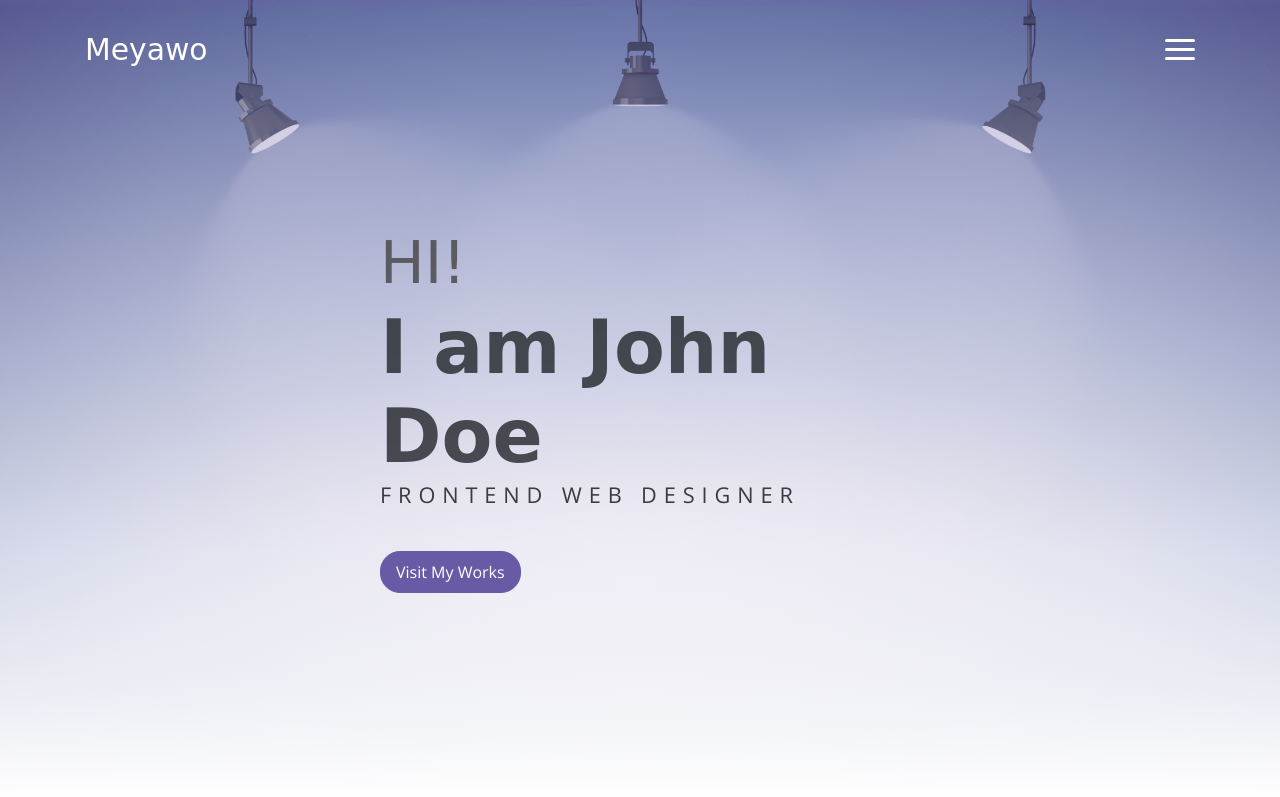
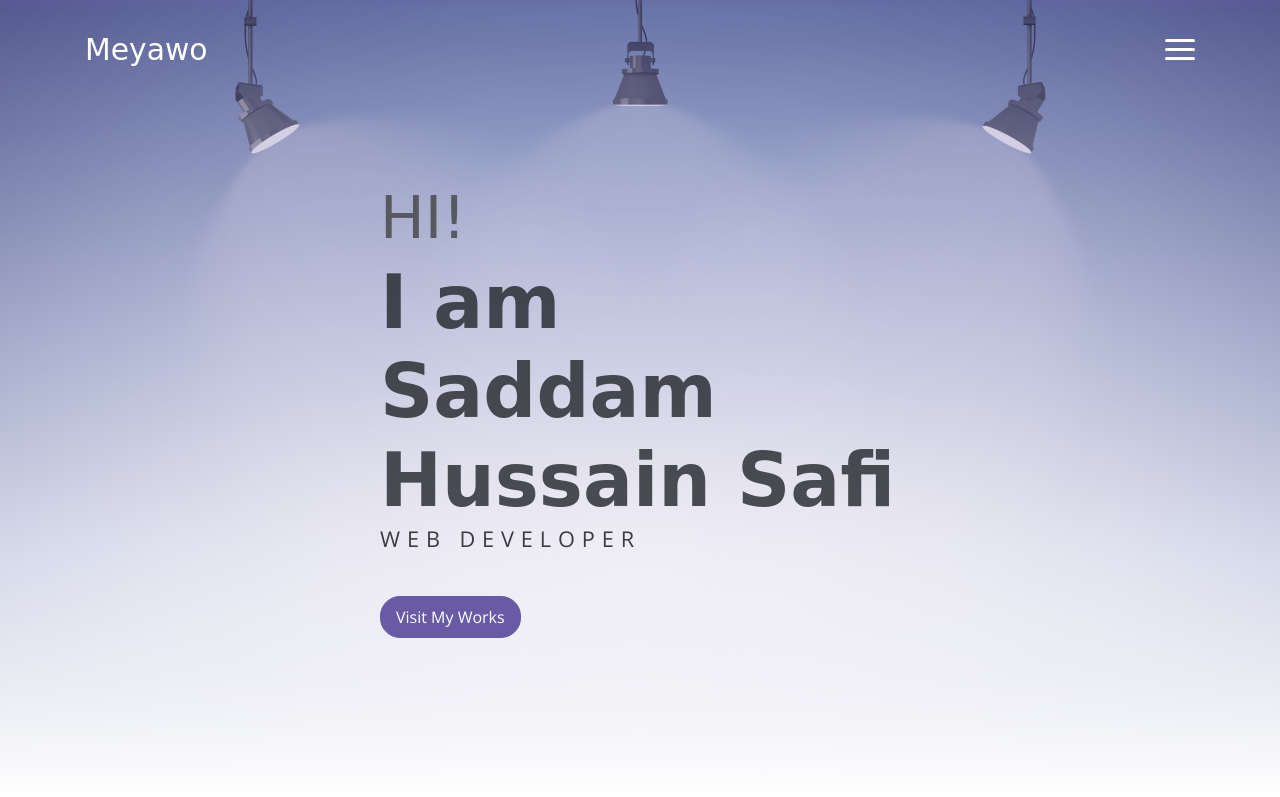
Before and after one commit to SaddamHussainSafi/Saddam, a plain HTML site: page index.html in a window 1280 px wide. Shown: the top 797 px of the page. Drawn offline with nearby package versions, Linux system fonts and the light colour scheme; a web font is replaced by a local one.

Commit message:
Update index.html

```diff
--- a/index.html
+++ b/index.html
@@ -56,9 +56,9 @@
         <div class="header-content container">
             <h1 class="header-title">
                 <span class="up">HI!</span>
-                <span class="down">I am John Doe</span>
+                <span class="down">I am Saddam Hussain Safi</span>
             </h1>
-            <p class="header-subtitle">FRONTEND WEB DESIGNER</p>
+            <p class="header-subtitle"> WEB DEVELOPER</p>
 
             <button class="btn btn-primary">Visit My Works</button>
         </div>
```
